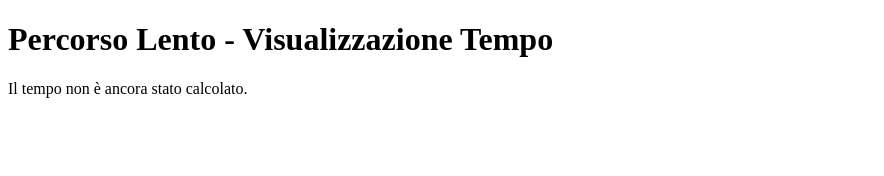
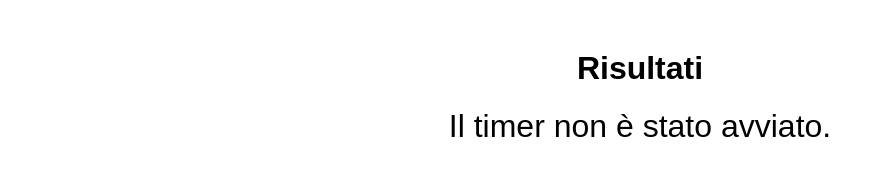
Before and after one commit to andw93/PERCORSO-LENTO, a plain HTML site: page risultati.html in a window 1280 px wide. Shown: the whole page, without its empty margins (0-884 px from the left). Drawn offline with Linux system fonts and the light colour scheme.

Commit message:
Update risultati.html

```diff
--- a/risultati.html
+++ b/risultati.html
@@ -3,37 +3,41 @@
 <head>
     <meta charset="UTF-8">
     <meta name="viewport" content="width=device-width, initial-scale=1.0">
-    <title>Percorso Lento - Visualizzazione</title>
+    <title>Risultati</title>
     <style>
-        .rosso {
-            color: red;
+        body {
+            font-family: Arial, sans-serif;
+            text-align: center;
+            margin-top: 50px;
         }
-        .verde {
-            color: green;
+        #timeDisplay {
+            font-size: 2em;
+            margin-top: 20px;
         }
     </style>
+</head>
+<body onload="showTime()">
+    <h1>Risultati</h1>
+    <div id="timeDisplay"></div>
     <script>
-        function showElapsedTime() {
+        function showTime() {
             const elapsedTime = localStorage.getItem('elapsedTime');
-            const display = document.getElementById('timeDisplay');
+            const timeDisplay = document.getElementById('timeDisplay');
 
-            if (elapsedTime) {
-                display.innerText = elapsedTime + " secondi";
-                if (parseFloat(elapsedTime) < 15) {
-                    display.className = 'rosso';
+            if (elapsedTime !== null) {
+                timeDisplay.innerText = `Tempo impiegato: ${elapsedTime} secondi`;
+
+                // Cambia il colore in base al tempo
+                if (elapsedTime < 15) {
+                    timeDisplay.style.color = 'red';
                 } else {
-                    display.className = 'verde';
+                    timeDisplay.style.color = 'green';
                 }
             } else {
-                display.innerText = "Il tempo non è ancora stato calcolato.";
+                timeDisplay.innerText = "Il timer non è stato avviato.";
+                timeDisplay.style.color = 'black'; // Colore neutro se non è stato avviato
             }
         }
-
-        setInterval(showElapsedTime, 1000);
     </script>
-</head>
-<body>
-    <h1>Percorso Lento - Visualizzazione Tempo</h1>
-    <p id="timeDisplay">Il tempo non è ancora stato calcolato.</p>
 </body>
 </html>
```
